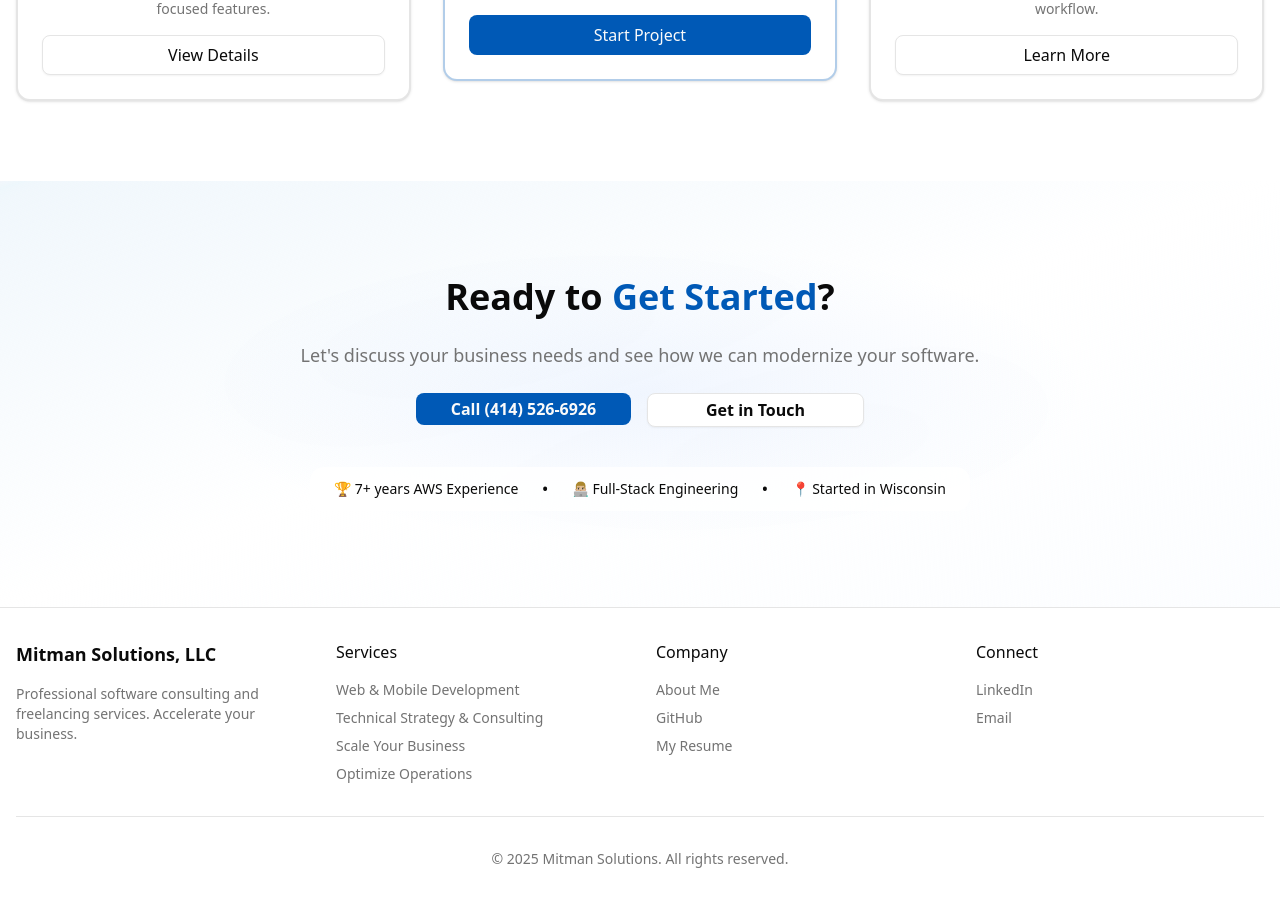
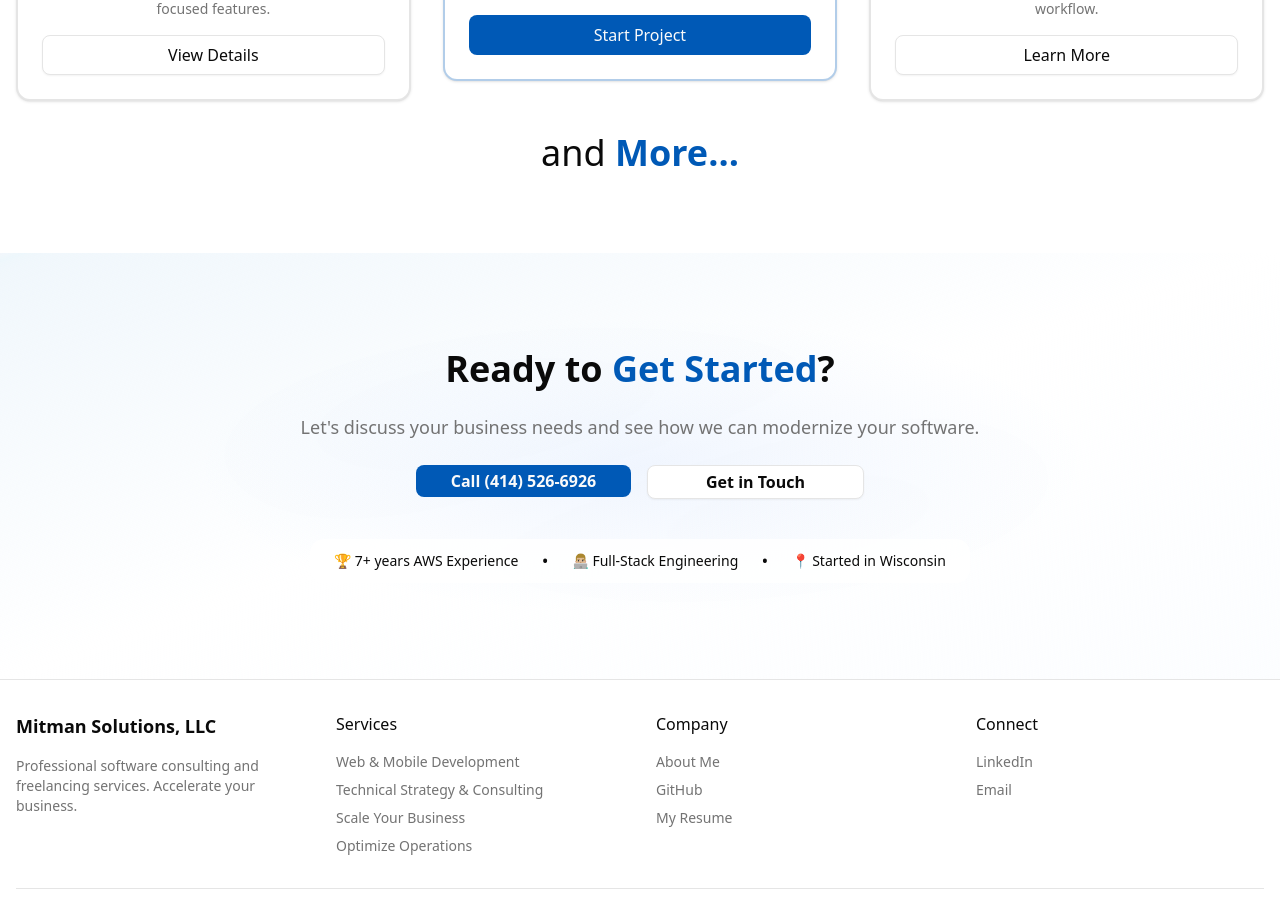
Before and after one commit to mmitman33/mitman-solutions, a Next.js app: page / in a window 1280 px wide. Shown: the part 1240-2163 px from the top of the page. Before the commit the page ends 2141 px from the top, so only its background shows below. Built offline with nearby package versions, Linux system fonts and the light colour scheme.

Commit message:
Add and more

```diff
--- a/src/app/page.tsx
+++ b/src/app/page.tsx
@@ -136,6 +136,12 @@ export default function Home() {
               </Card>
             </ScrollAnimation>
           </div>
+
+          <ScrollAnimation className="text-center mt-8">
+            <p className="text-2xl sm:text-3xl lg:text-4xl text-foreground">
+              and <span className="text-primary font-semibold">More...</span>
+            </p>
+          </ScrollAnimation>
         </div>
       </section>
 
```
